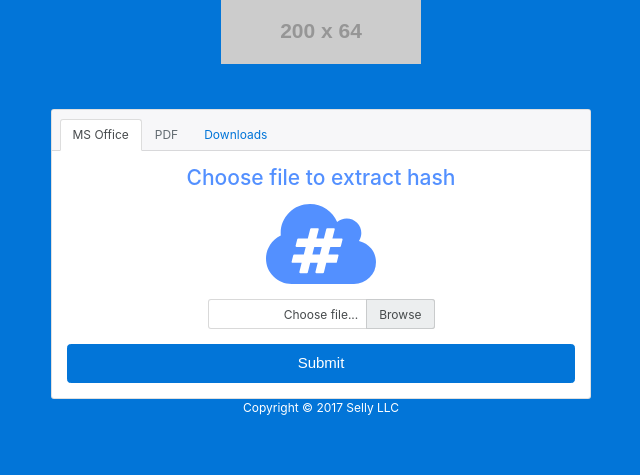
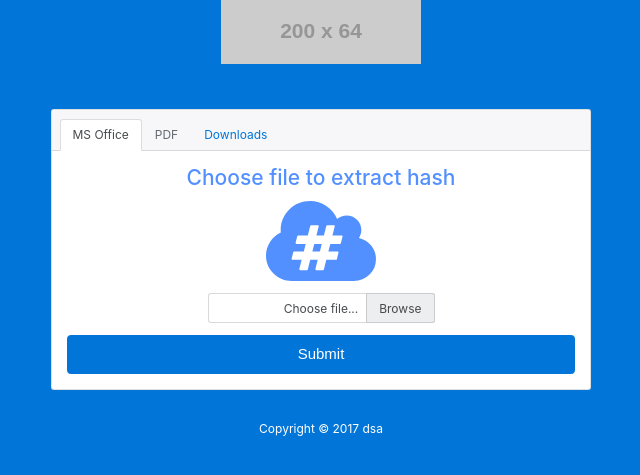
Before and after one commit to awratten/O2J, a PHP site: page / in a window 1280 px wide. Shown: the top 475 px of the page, without its empty margins (319-959 px from the left). Run offline with PHP 8.4, Linux system fonts and the light colour scheme; grey boxes labelled with a size stand in for pictures from a placeholder-image service; some libraries are stand-ins or nearby versions.

Commit message:
add margin to form-group class

```diff
--- a/web/css/main.css
+++ b/web/css/main.css
@@ -30,6 +30,7 @@ h4 {
     max-width: 500px;
     padding: 15px;
     margin: 0 auto;
+    margin-bottom: 30px;
 }
 
 html {
@@ -44,8 +45,6 @@ body {
     margin:0
 
 }
-
-
 .upload-icon {
     color:#5390FF;
     font-size:62pt;
--- a/web/index.php
+++ b/web/index.php
@@ -46,13 +46,13 @@ $doc_version = "1";
                         </div>
                         <div class="card-block">
                             <form >
-                                <div class="form-group" style="margin-bottom: 15px;">
+                                <div class="form-group">
                                     <h3>Choose file to extract hash</h3>
                                 </div>
-                                <div class="form-group" style="margin-bottom: 15px;">
+                                <div class="form-group">
                                     <a href="#" onclick="$('#file-label').click()"><img src="img/cloud-hash.svg" style="height:80px;"></a>
                                 </div>
-                                <div class="form-group" style="margin-bottom: 15px;">
+                                <div class="form-group">
                                     <label id="file-label" class="custom-file">
                                         <input type="file" id="file" class="custom-file-input" accept=".pdf, .doc, .docx ,application/msword, .xls, .xlsx, application/vnd.ms-excel, .ppt , .pptx, application/vnd.ms-powerpoint">
                                         <span class="custom-file-control"></span>
@@ -63,10 +63,10 @@ $doc_version = "1";
                         </div>
                     </div>
 
-                    <p class="text-center">
+                    <p class="text-center" style="margin-top: 30px">
                         Copyright ©
                         <span id="year" class="mr5"> 2017</span>
-                        <span>Selly LLC</span>
+                        <span>dsa</span>
                     </p>
                 </div>
             </div>
```
